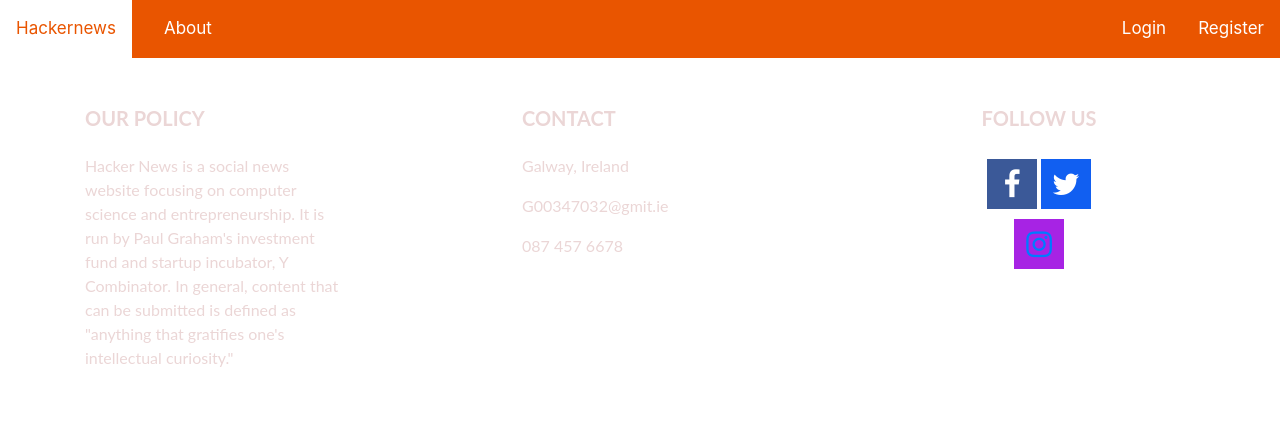
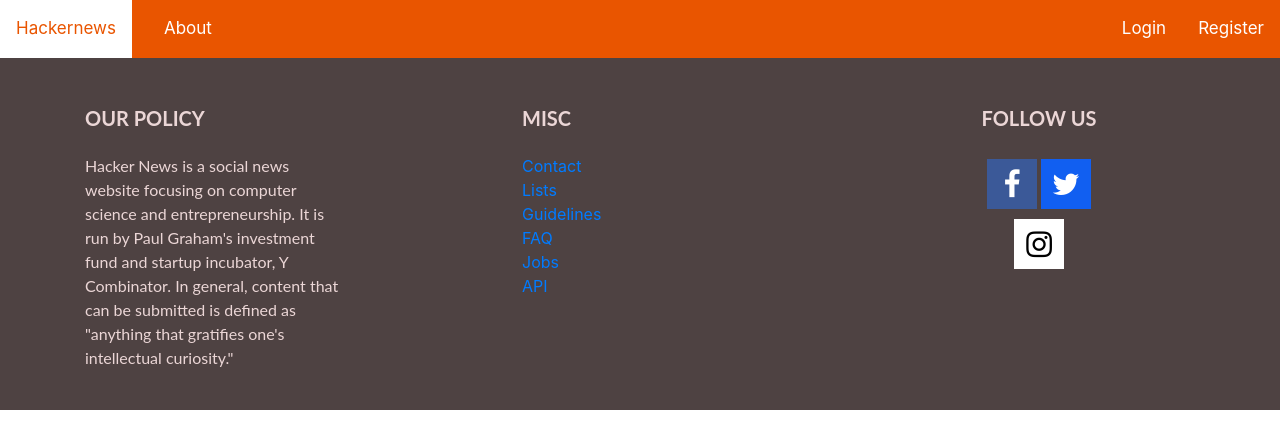
Before and after one commit to farisNassif/Genesys_Hackernews, an Angular app in the folder hackernews-frontend/: page / in a window 1280 px wide. Shown: the top 448 px of the page. Built offline with nearby package versions, Linux system fonts and the light colour scheme.

Commit message:
Cleaned up the footer, added some hyper links for socials etc

```diff
--- a/hackernews-frontend/src/app/app.component.html
+++ b/hackernews-frontend/src/app/app.component.html
@@ -32,16 +32,25 @@
           </div>
           <!-- Mid section of the footer -->
           <div class="col-md-4 col-lg-3 mx-auto my-md-4 my-0 mt-4 mb-1">
-            <h5 class="font-weight-bold text-uppercase mb-4">Contact</h5>
+            <h5 class="font-weight-bold text-uppercase mb-4">Misc</h5>
             <ul class="list-unstyled">
               <li>
-                <p>Galway, Ireland</p>
+                <a href="https://github.com/">Contact</a>
               </li>
               <li>
-                <p>G00347032@gmit.ie</p>
+                <a href="https://news.ycombinator.com/lists">Lists</a>
               </li>
               <li>
-                <p>087 457 6678</p>
+                <a href="https://news.ycombinator.com/newsguidelines.html">Guidelines</a>
+              </li>
+              <li>
+                <a href="https://news.ycombinator.com/newsfaq.html">FAQ</a>
+              </li>
+              <li>
+                <a href="https://www.ycombinator.com/apply/">Jobs</a>
+              </li>
+              <li>
+                <a href="https://github.com/HackerNews/API">API</a>
               </li>
             </ul>
           </div>
@@ -49,8 +58,8 @@
           <hr class="clearfix w-100 d-md-none">
           <div class="col-md-2 col-lg-2 text-center mx-auto my-4">
             <h5 class="font-weight-bold text-uppercase mb-4">Follow Us</h5>
-            <a href="#" class="fa fa-facebook"></a>
-            <a href="#" class="fa fa-twitter"></a>
+            <a href="https://www.facebook.com/thehackernews/" class="fa fa-facebook"></a>
+            <a href="https://twitter.com/newsycombinator?ref_src=twsrc%5Egoogle%7Ctwcamp%5Eserp%7Ctwgr%5Eauthor" class="fa fa-twitter"></a>
             <a href="https://www.instagram.com/thehackernews/?hl=en" class="fa fa-instagram"></a>
           </div>
         </div>
--- a/hackernews-frontend/src/app/app.component.scss
+++ b/hackernews-frontend/src/app/app.component.scss
@@ -8,6 +8,7 @@
     font-family: Lato;
     color: #ebd6d6;
 }
+
 /* ==================================== TOP NAV BAR ==================================== */
 .topnav {
     background-color: rgb(233, 85, 0);
@@ -48,6 +49,10 @@
 }
 
 /* ==================================== FOOTER ==================================== */
+footer {
+    background-color: #4e4242;
+}
+
 .fa {
     padding: 10px;
     font-size: 30px;
@@ -61,6 +66,7 @@
     opacity: 0.7;
 }
 
+/* Social media icons */
 .fa-facebook {
     background: #3B5998;
     color: white;
@@ -72,5 +78,6 @@
 }
 
 .fa-instagram {
-    background: #a723e4;
-  }
+    background: #ffffff;
+    color: rgb(0, 0, 0);
+}
--- a/hackernews-frontend/src/index.html
+++ b/hackernews-frontend/src/index.html
@@ -2,7 +2,7 @@
 <html lang="en">
 <head>
   <meta charset="utf-8">
-  <title>Hackernews</title>
+  <title>Hacker News</title>
   <base href="/">
   <meta name="viewport" content="width=device-width, initial-scale=1">
   <!-- Browser Icon Reference -->
```
